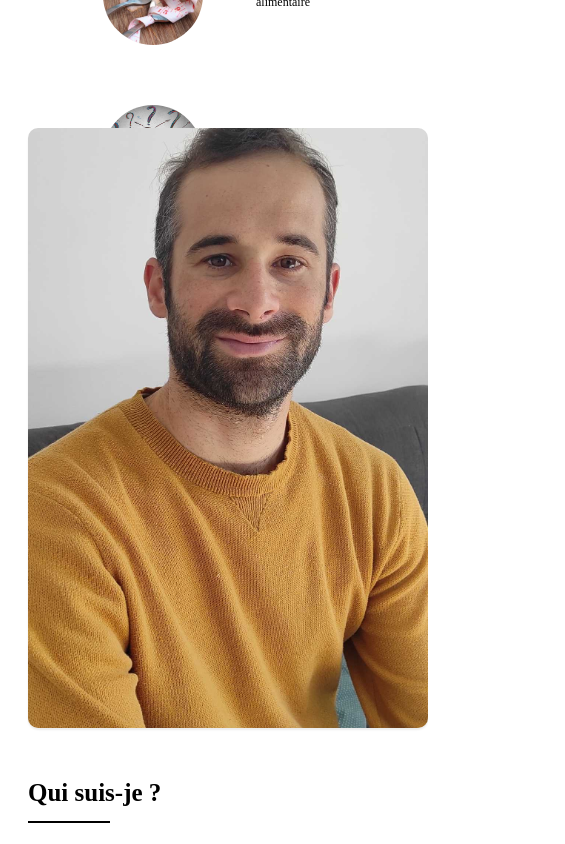
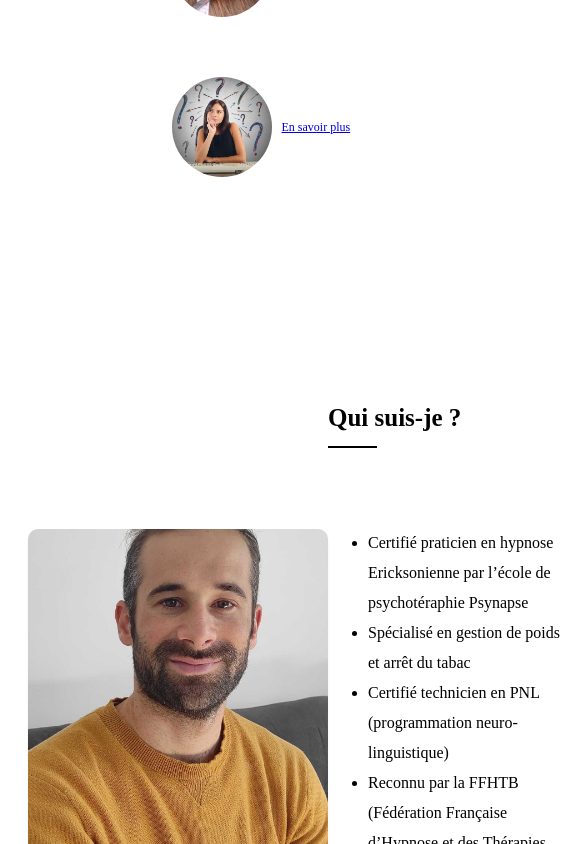
Before and after one commit to nicoriera/hypnose-frontend, a React (Create React App) app: page / in a window 390 px wide. Shown: the part 2440-3284 px from the top of the page, 565 px wide, since content can reach past the window. Built offline with nearby package versions, Linux system fonts and the light colour scheme; what google-maps-react would draw is missing.

Commit message:
update css accueil picture profil media query

```diff
--- a/src/App.css
+++ b/src/App.css
@@ -626,13 +626,16 @@ margin-top: 15px;
   }
   .accueil-text-qui{
     display: flex;
-    flex-direction: column;
   }
   .accueil-text-qui h2{
     font-size: var(--h2-mq);
   }
   .accueil-qui-text {
    width: 100%;
+  }
+  .picture-accueil img {
+    width: 300px;
+    height: 400px;
   }
   .accueil-qui-text ul {
   margin: 60px 0 60px 0;
```
